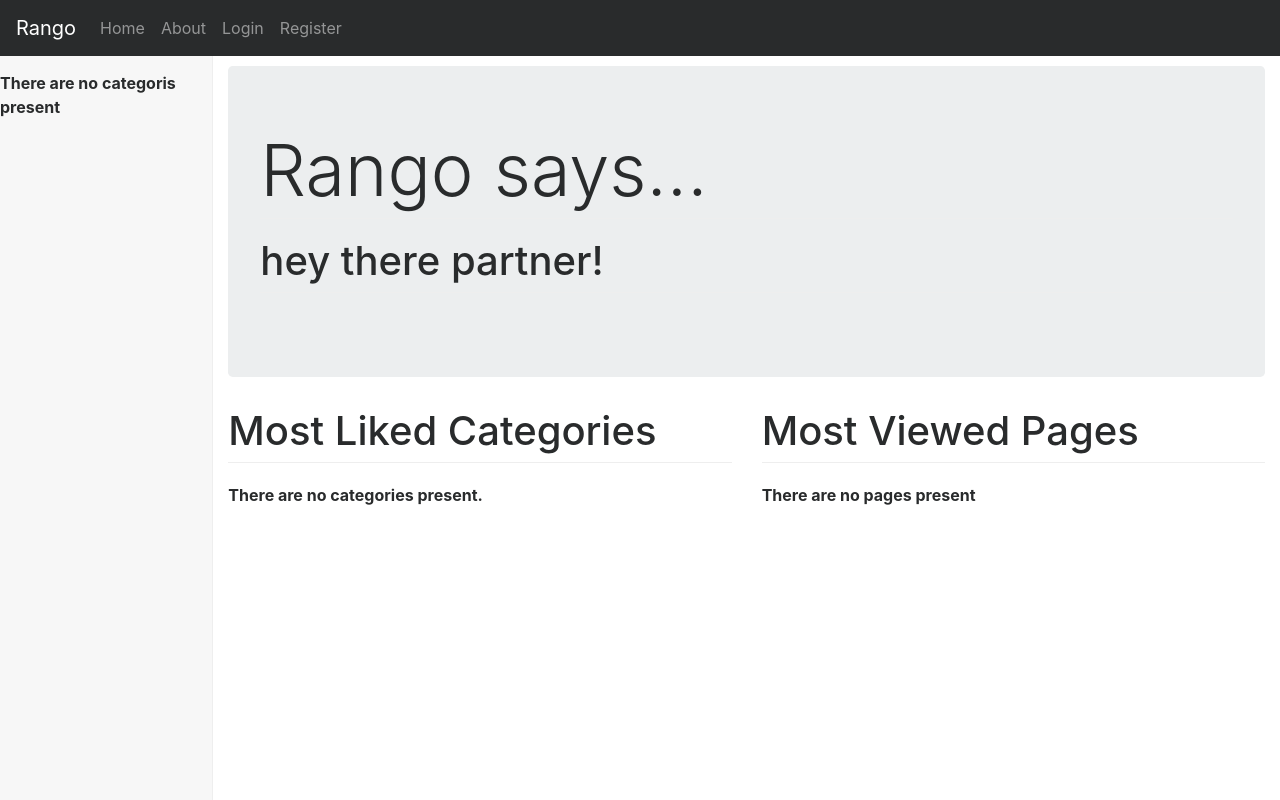
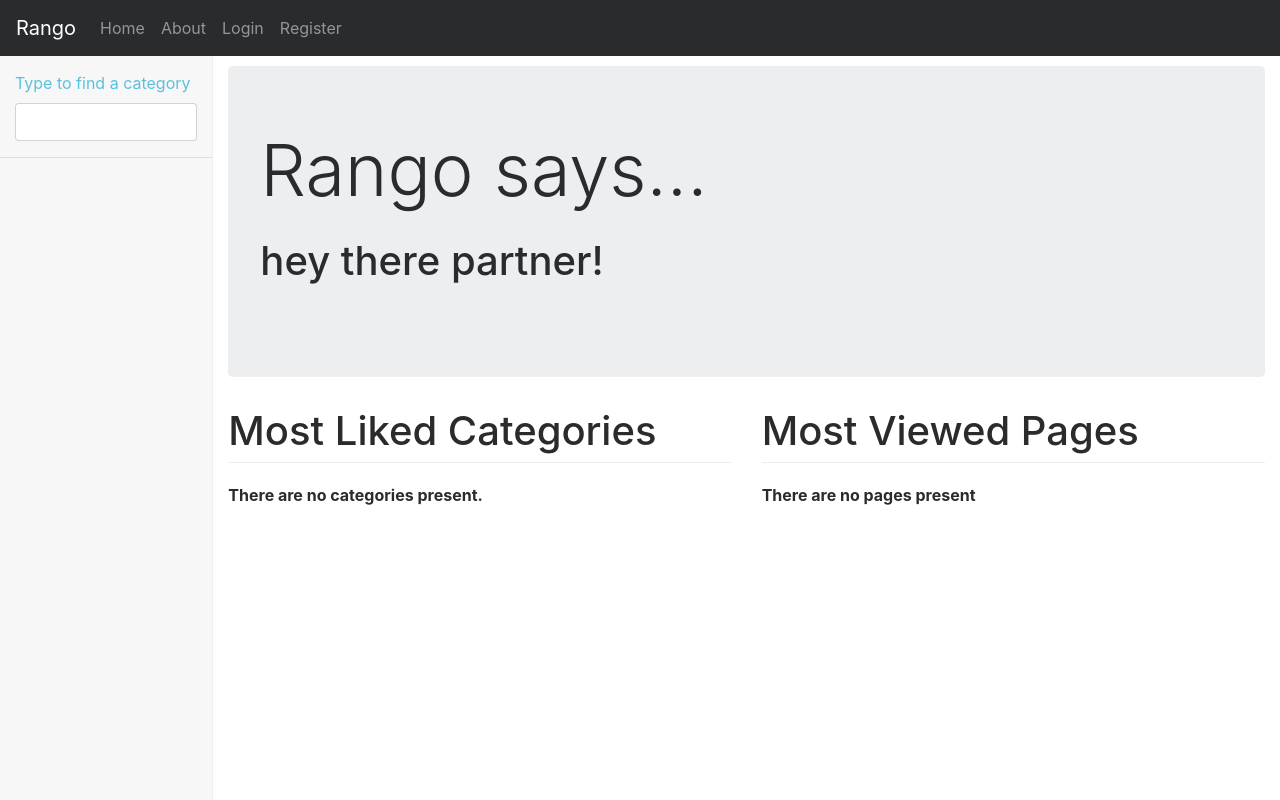
Before and after one commit to Vladiio/tango, a Django app: page /rango/ in a window 1280 px wide. Run offline with Django 3.2, Linux system fonts and the light colour scheme; data that the repository does not hold is empty; some libraries are stand-ins or nearby versions.

Commit message:
ajax functionality, chapter 17

```diff
--- a/rango/urls.py
+++ b/rango/urls.py
@@ -30,4 +30,7 @@ urlpatterns = [
         name='profile'),
 
     url(r'^user_list/$', views.UserListView.as_view(), name='user_list'),
+    url(r'^add_like/$', views.CategoryAddLike.as_view(), name='add_like'),
+    url(r'^suggestion/$', views.SuggestionView.as_view(), name='suggestion'),
+    url(r'^add/$', views.AutoAddPage.as_view(), name='auto_add_page'),
 ]
--- a/rango/views.py
+++ b/rango/views.py
@@ -4,7 +4,8 @@ from django.utils.decorators import method_decorator
 from datetime import datetime
 from django.contrib.auth.models import User
 from django.views import generic
-from django.views.generic.edit import FormView, UpdateView
+from django.views.generic.edit import FormView
+from django.http import HttpResponse
 
 from .models import Category, Page, UserProfile
 from .forms import CategoryForm, PageForm, UserProfileForm
@@ -145,7 +146,72 @@ class UserListView(generic.ListView):
     def get_queryset(self):
         return User.objects.all()
 
+
+@method_decorator(login_required, name='dispatch')
+class CategoryAddLike(generic.View):
+
+    def get(self, request):
+        category_id = request.GET.get('category_id')
+
+        if category_id :
+            category = Category.objects.get(id=int(category_id))
+
+            if category_id not in request.session:
+                category.likes += 1
+                request.session[category_id] = True
+
+            else:
+                category.likes -= 1
+                del request.session[category_id]
+
+            category.save()
+            return HttpResponse(category.likes)
+
+
+class SuggestionView(generic.View):
+
+    def get(self, request):
+        query = request.GET.get('query')
+        category_list = []
+
+        if query:
+            category_list = get_suggestion_list(query, 8)
+
+        return render(request, 'rango/cats.html', {'cats': category_list})
+
+
+@method_decorator(login_required, name='dispatch')
+class AutoAddPage(generic.View):
+
+    def get(self, request):
+        category_id = request.GET.get('category_id')
+        url = request.GET.get('url')
+        title = request.GET.get('title')
+
+        category = Category.objects.get(id=category_id)
+        if category:
+
+            page = Page.objects.get_or_create(category=category,
+                                              title=title,
+                                              url=url)[0]
+
+        pages = Page.objects.filter(category=category)
+
+        return render(request, 'rango/pages_list.html', {'pages': pages,
+                                                         'category': category})
+
+
+
 # helper functions
+
+
+def get_suggestion_list(query='', max_results=0):
+    category_list = Category.objects.filter(name__istartswith=query)
+
+    if max_results > 0:
+        category_list = category_list[:max_results]
+
+    return category_list
 
 def visitor_cookie_handler(request):
     """ Process session last visit and visits counter
--- /dev/null
+++ b/static/js/rango-ajax.js
@@ -0,0 +1,37 @@
+$(document).ready( function(){
+
+    $('#add_like').click( function(event){
+
+        var catid = $(this).attr('data-catid');
+        $.get('/rango/add_like/', {category_id: catid}, function(data){
+
+            $('#like_count').html(data);
+
+        });
+    });
+
+
+    $('#query').keyup( function(){
+
+        var query_str = $(this).val();
+        $.get('/rango/suggestion/', {query: query_str}, function(data){
+
+            $('#suggestion-list').html(data);
+
+        });
+    });
+
+    $('.add-page').click( function(event){
+
+        var catid = $(this).attr('data-catid');
+        var title = $(this).attr('data-title');
+        var url = $(this).attr('data-url');
+        var me = $(this)
+
+        $.get('/rango/add/', {category_id: catid, title: title, url: url}, function(data){
+
+            me.hide();
+            $('#pages').html(data);
+        });
+    });
+});
--- a/static/js/rango-jquery.js
+++ /dev/null
@@ -1,18 +0,0 @@
-$(document).ready(function() {
-    $('#about-btn').click( function(event) {
-        msgstr = $('#msg').html();
-        msgstr = msgstr + 'ooo';
-        $('#msg').html(msgstr);
-    });
-
-    $('p').hover(
-    function() {
-       $(this).css('color', 'red');
-    },
-
-    function() {
-        $(this).css('color', 'blue');
-    });
-
-
-});
--- a/templates/rango/base.html
+++ b/templates/rango/base.html
@@ -73,9 +73,16 @@
     <div class="container-fluid">
       <div class="row">
         <nav class="col-sm-3 col-md-2 hidden-xs-down bg-faded sidebar">
-          {% block sidebar %}
-                {% get_category_list category%}
-            {% endblock %}
+                <div class="container">
+                    <form class="form-horizontal">
+                        <label class="text-info" for="query">Type to find a category</label>
+                        <input id="query" type="text" class="form-control" value="">
+                    </form>
+                </div>
+                <hr>
+                <div id="suggestion-list">
+
+                </div>
         </nav>
 
         <main class="col-sm-9 offset-sm-3 col-md-10 offset-md-2 pt-3">
@@ -87,11 +94,11 @@
     <!-- Bootstrap core JavaScript
     ================================================== -->
     <!-- Placed at the end of the document so the pages load faster -->
-    <script src="{% static 'js/jquery-3.1.1.slim.min.js' %}" integrity="sha384-A7FZj7v+d/sdmMqp/nOQwliLvUsJfDHW+k9Omg/a/EheAdgtzNs3hpfag6Ed950n" crossorigin="anonymous"></script>
+    <script src="https://ajax.googleapis.com/ajax/libs/jquery/3.0.0/jquery.min.js">" integrity="sha384-A7FZj7v+d/sdmMqp/nOQwliLvUsJfDHW+k9Omg/a/EheAdgtzNs3hpfag6Ed950n" crossorigin="anonymous"></script>
     <script>window.jQuery || document.write('<script src="http://v4-alpha.getbootstrap.com/assets/js/vendor/jquery.min.js"><\/script>')</script>
     <script src="{% static 'js/tether.min.js' %}" integrity="sha384-DztdAPBWPRXSA/3eYEEUWrWCy7G5KFbe8fFjk5JAIxUYHKkDx6Qin1DkWx51bBrb" crossorigin="anonymous"></script>
     <script src="{% static 'js/bootstrap.min.js' %}"></script>
-    <script src="{% static 'js/rango-jquery.js' %}"></script>
+    <script src="{% static 'js/rango-ajax.js' %}"></script>
     <!-- IE10 viewport hack for Surface/desktop Windows 8 bug -->
     <script src="{% static 'js/ie10-viewport-bug-workaround.js' %}"></script>
 
```
Also changed, not shown: populate_rango.py (+62 -1 lines), templates/rango/category.html (+24 -4 lines), templates/rango/pages_list.html (added, +17 -0 lines).
